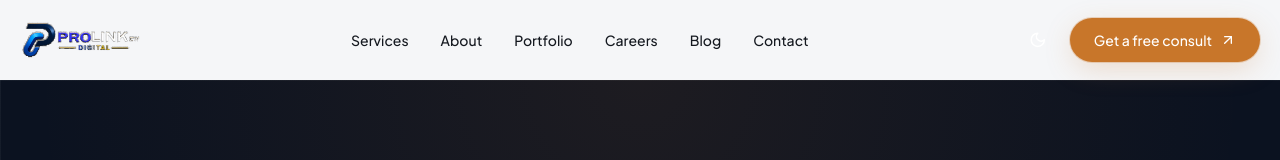
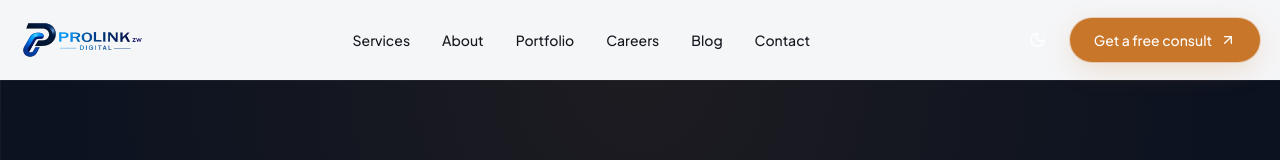
Before and after one commit to SevenzoPetros/ProLinkzw, a Next.js app: page / in a window 1280 px wide. Shown: the top 160 px of the page. Built offline with nearby package versions, Linux system fonts and the light colour scheme.

Commit message:
Use theme-specific ProLinkzw logos

```diff
--- a/components/layout/navbar.tsx
+++ b/components/layout/navbar.tsx
@@ -28,7 +28,7 @@ export function Navbar() {
   // While unscrolled, the navbar is transparent over that dark band, so the
   // logo needs the dark-background lockup for contrast. Once scrolled past
   // it, the navbar gets a frosted background matching the active theme.
-  const logoVariant = "dark";
+  const logoVariant = resolvedTheme === "light" ? "light" : "dark";
 
   return (
     <header
--- a/components/shared/logo.tsx
+++ b/components/shared/logo.tsx
@@ -7,16 +7,17 @@ type LogoProps = {
   imgClassName?: string;
 };
 
-export function Logo({ className, imgClassName }: LogoProps) {
+export function Logo({ variant = "auto", className, imgClassName }: LogoProps) {
   const imgClass = cn("h-9 w-auto md:h-10", imgClassName);
+  const logoSrc = variant === "light" ? "/logo/prolinkzw-light.png" : "/logo/prolinkzw-dark.png";
 
   return (
     <span className={cn("inline-flex items-center", className)}>
       <Image
-        src="/logo/prolinkzw-dark.png"
+        src={logoSrc}
         alt="ProLinkzw Digital"
         width={900}
-        height={295}
+        height={288}
         priority
         className={imgClass}
       />
```
